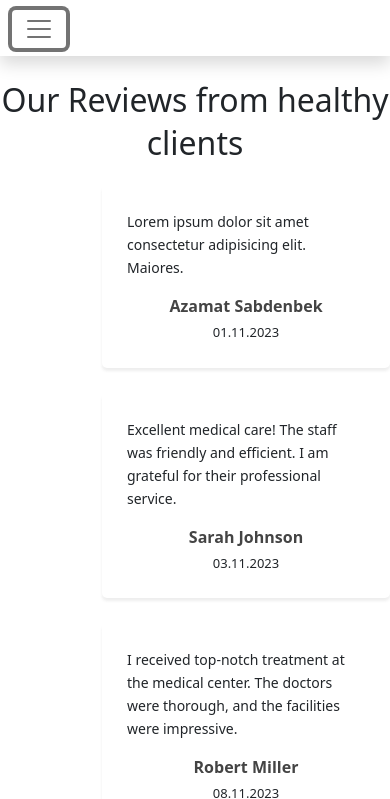
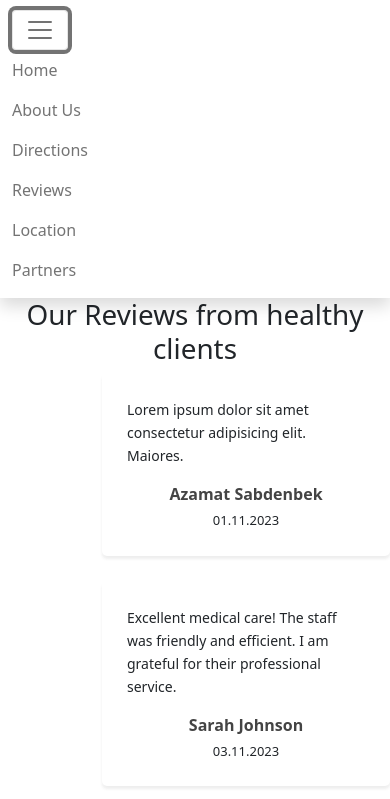
Before and after one commit to Azaza2323/WebFinal, a plain HTML site: page reviews.html in a window 390 px wide. Both pictures are taken after a click on the button "Toggle navigation". Shown: the part 45-844 px from the top of the page. Drawn offline with nearby package versions, Linux system fonts and the light colour scheme.

Commit message:
navbar fix

```diff
--- a/reviews.html
+++ b/reviews.html
@@ -3,12 +3,14 @@
   <head>
     <meta charset="UTF-8" />
     <meta name="viewport" content="width=device-width, initial-scale=1.0" />
-    <title>Document</title>
+    <title>Reviews</title>
     <link rel="shortcut icon" type="image/x-icon" href="logos/LogoACC2.png" />
     <link rel="stylesheet" href="style/bootstrap.css" />
     <link rel="stylesheet" href="style/custom.css" />
     <link rel="stylesheet" href="style/forreviews.css" />
     <link rel="stylesheet" href="style/tooltip.css" />
+    <link href="https://cdn.jsdelivr.net/npm/bootstrap@5.0.2/dist/css/bootstrap.min.css" rel="stylesheet" integrity="sha384-EVSTQN3/azprG1Anm3QDgpJLIm9Nao0Yz1ztcQTwFspd3yD65VohhpuuCOmLASjC" crossorigin="anonymous">
+    <script src="https://cdn.jsdelivr.net/npm/bootstrap@5.0.2/dist/js/bootstrap.bundle.min.js" integrity="sha384-MrcW6ZMFYlzcLA8Nl+NtUVF0sA7MsXsP1UyJoMp4YLEuNSfAP+JcXn/tWtIaxVXM" crossorigin="anonymous"></script>
     <script
       src="https://kit.fontawesome.com/aa2e4d646e.js"
       crossorigin="anonymous"
@@ -65,34 +67,20 @@
     <!-- Close Top Nav -->
 
     <!-- Header -->
-    <nav class="navbar navbar-expand-lg navbar-light shadow">
-      <div class="container d-flex justify-content-between align-items-center">
+    <nav class="navbar navbar-expand-md navbar-light shadow">
+      <div class="container d-flex justify-content-start align-items-center">
         <a
-          class="navbar-brand text-success logo h1 align-self-center"
-          href="index.html"
-        >
-          <img src="logos/LogoACC.png" style="width: 50%" />
-        </a>
-
-        <button
-          class="navbar-toggler border-0"
-          type="button"
-          data-bs-toggle="collapse"
-          data-bs-target="#templatemo_main_nav"
-          aria-controls="navbarSupportedContent"
-          aria-expanded="false"
-          aria-label="Toggle navigation"
-        >
+        class="navbar-brand text-success logo h1 align-self-center"
+        href="index.html"
+      ><img src="logos/LogoACC.png" style="width: 50%" />
+    </a>
+        <button class="navbar-toggler" type="button" data-bs-toggle="collapse" data-bs-target="#navbarTogglerDemo02" aria-controls="navbarTogglerDemo02" aria-expanded="false" aria-label="Toggle navigation">
           <span class="navbar-toggler-icon"></span>
         </button>
-
-        <div
-          class="align-self-center collapse navbar-collapse flex-fill d-lg-flex justify-content-lg-between"
-          id="main_nav"
-        >
+        <div class="collapse navbar-collapse" id="navbarTogglerDemo02">
           <div class="flex-fill">
             <ul
-              class="nav navbar-nav d-flex justify-content-between mx-lg-auto"
+              class="nav navbar-nav d-flex justify-content-between mx-md-auto"
             >
               <li class="nav-item">
                 <a class="nav-link" href="index.html">Home</a>
```
Also changed, not shown: about.html (+11 -24 lines), directions.html (+11 -23 lines), index.html (+8 -21 lines), location.html (+11 -23 lines), partners.html (+11 -23 lines).
